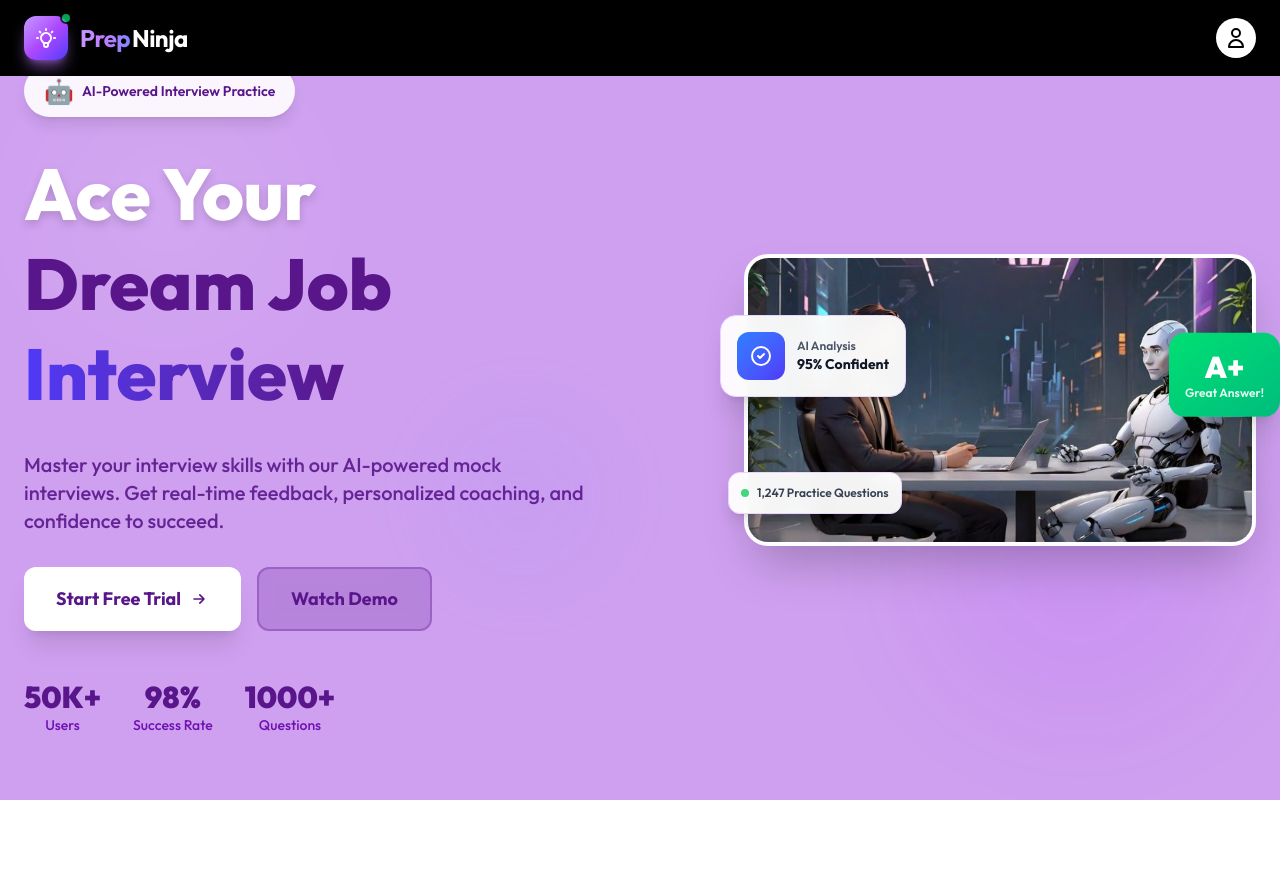
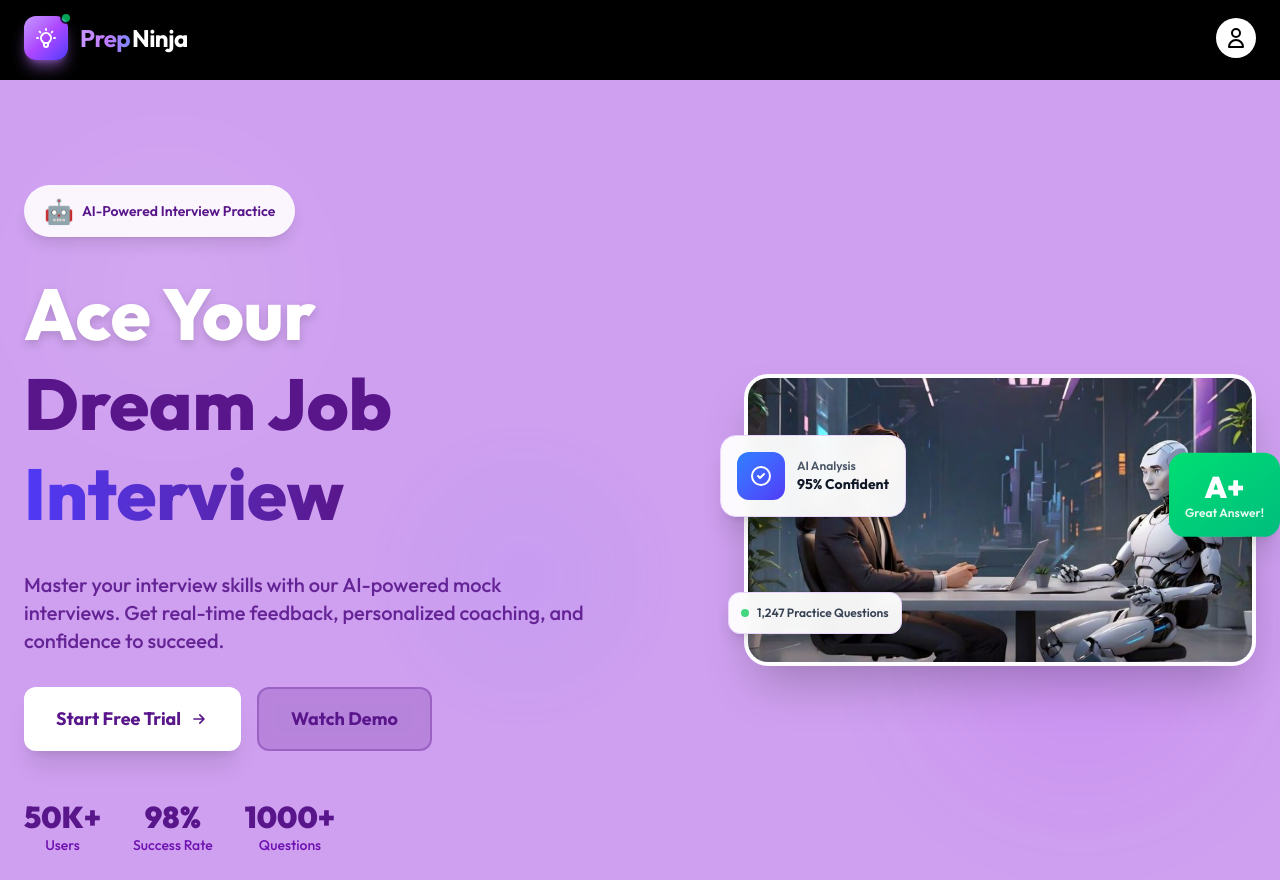
Before and after one commit to Deepanshumelkani77/Interview, a React app in the folder frontend/: page / in a window 1280 px wide. Before the commit the page ends 800 px from the top, so only its background shows below. Built offline with nearby package versions, Linux system fonts and the light colour scheme; the HTML template or start-up script is replaced by a standard one.

Commit message:
try to make Header.jsx

```diff
--- a/frontend/src/App.jsx
+++ b/frontend/src/App.jsx
@@ -7,7 +7,7 @@ const App = () => {
   return (
     <div className="min-h-screen w-full bg-gray-50 ">
       <Navbar />
-      <main className="w-full ">
+      <main className="w-full mt-20">
         <Routes>
           <Route path='/' element={<Home/>}/>
         </Routes>
--- a/frontend/src/components/Header.jsx
+++ b/frontend/src/components/Header.jsx
@@ -3,7 +3,7 @@ import assets from '../assets/assets.js'
 
 const Header = () => {
   return (
-    <div className="relative w-full min-h-screen lg:h-[80vh] bg-[#CFA0F0] overflow-hidden flex items-center">
+    <div className="relative w-full min-h-screen lg:h-[80vh] bg-[#CFA0F0] overflow-hidden flex items-center pt-20">
       {/* Animated Background Elements */}
       <div className="absolute inset-0">
         {/* Floating Circles */}
--- a/frontend/src/components/Navbar.jsx
+++ b/frontend/src/components/Navbar.jsx
@@ -2,7 +2,7 @@ import React from 'react'
 
 const Navbar = () => {
   return (
-    <nav className="bg-black text-white px-6 py-4 fixed top-0 left-0 right-0 z-50">
+    <nav className="bg-black h-20 text-white px-6 py-4 fixed top-0 left-0 right-0 z-50">
       <div className="w-full mx-auto flex justify-between items-center">
         {/* Logo - Left Side */}
         <div className="flex items-center gap-3 cursor-pointer group">
--- a/frontend/src/pages/Home.jsx
+++ b/frontend/src/pages/Home.jsx
@@ -5,6 +5,7 @@ const Home = () => {
   return (
     <div className="bg-black">
       <Header />
+
     </div>
   )
 }
```
